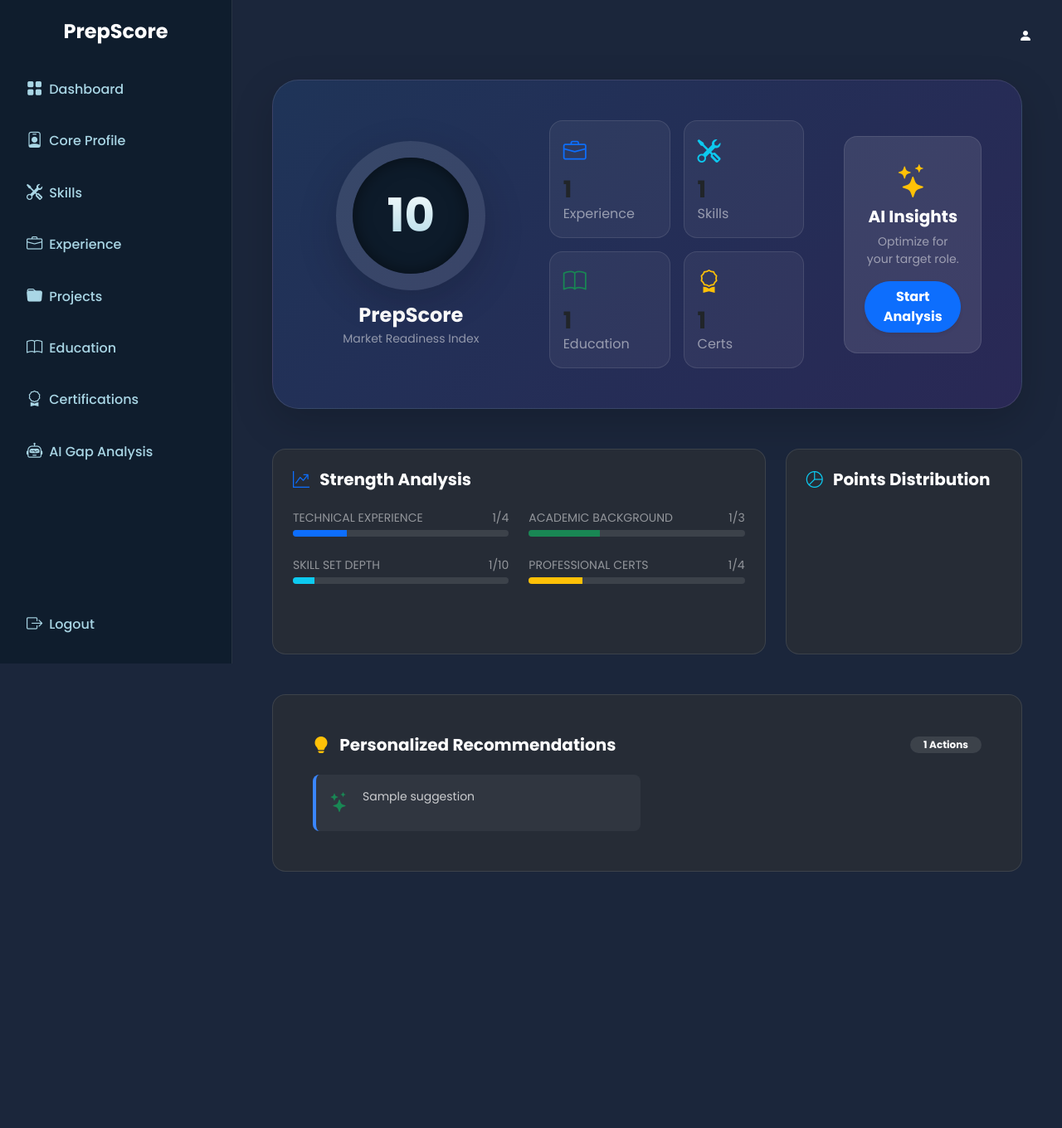
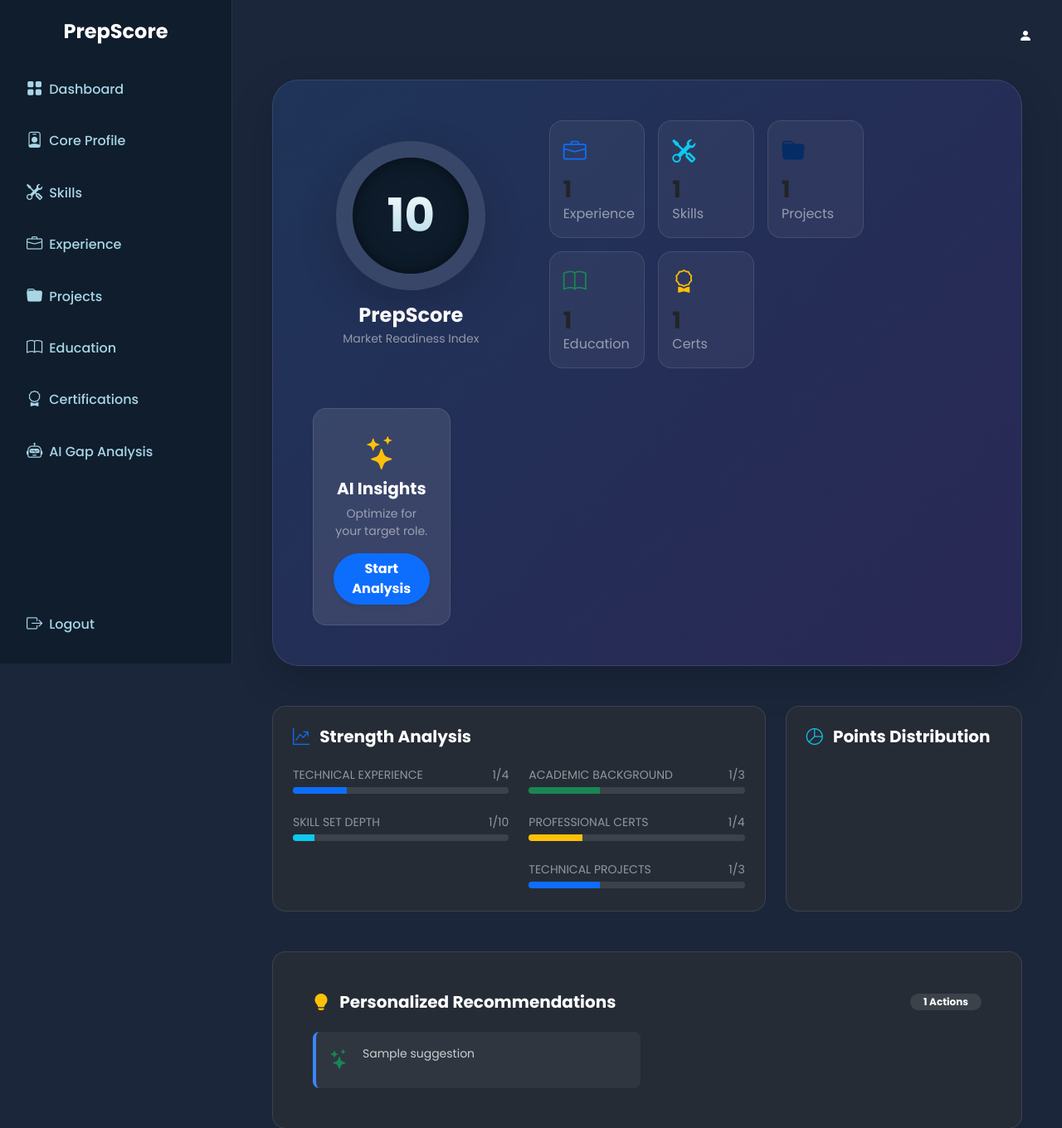
Before and after one commit to minnajoby/PrepScore-MiniProject, a Django app: template profiles/templates/profiles/dashboard.html in a window 1280 px wide. Shown: the top 1360 px of the page at 83% size. Before the commit the page ends 1051 px from the top, so only its background shows below. Run offline with Django 5.2, Linux system fonts and the light colour scheme; the template is opened without the code that fills it: most values are stand-ins (such as "Sample title", 1, 10 or a date in 2020); some libraries are stand-ins or nearby versions.

Commit message:
feat: include projects in dashboard context and distribution chart

```diff
--- a/profiles/scorer.py
+++ b/profiles/scorer.py
@@ -28,6 +28,7 @@ def get_score_contributions(profile):
     contributions["Education"] = profile.num_educations * BASE_POINTS['education']
     contributions["Experience"] = profile.num_experiences * BASE_POINTS['experience']
     contributions["Certifications"] = profile.num_certifications * BASE_POINTS['certification']
+    contributions["Projects"] = profile.num_projects * BASE_POINTS.get('project', 15)
 
     # Balanced skill scoring
     for skill in profile.skill_set.all():
@@ -49,7 +50,8 @@ def calculate_rule_based_score(profile):
         (10 * 5) + # Approx. score for 10 skills
         (2 * BASE_POINTS['education']) +
         (3 * BASE_POINTS['experience']) +
-        (2 * BASE_POINTS['certification'])
+        (2 * BASE_POINTS['certification']) +
+        (3 * BASE_POINTS.get('project', 15))
     )
 
     # Get the user's current raw score
@@ -112,6 +114,7 @@ def get_suggestions(profile, score):
     skill_names = {skill.name.lower() for skill in Skill.objects.filter(profile=profile)}
 
     if num_experiences == 0: suggestions.append({ "priority": 1, "text": "Gaining practical experience through an internship or personal project is the most impactful way to boost your score." })
+    if profile.num_projects == 0: suggestions.append({ "priority": 1.5, "text": "Showcase your practical skills by adding your key technical projects." })
     if profile.num_educations == 0: suggestions.append({ "priority": 3, "text": "Add your academic background to build a more complete profile and boost your score." })
 
     missing_keywords = [k for k in SKILL_SCORES.keys() if k not in skill_names]
--- a/profiles/templates/profiles/_profile_tabs.html
+++ b/profiles/templates/profiles/_profile_tabs.html
@@ -10,6 +10,12 @@
         <a class="nav-link {% if request.resolver_match.url_name == 'manage_experience' %}active{% endif %}"
             href="{% url 'manage_experience' %}">
             <i class="bi bi-briefcase-fill me-1"></i>Experience
+        </a>
+    </li>
+    <li class="nav-item">
+        <a class="nav-link {% if request.resolver_match.url_name == 'manage_projects' %}active{% endif %}"
+            href="{% url 'manage_projects' %}">
+            <i class="bi bi-folder-fill me-1"></i>Projects
         </a>
     </li>
     <li class="nav-item">
--- a/profiles/templates/profiles/dashboard.html
+++ b/profiles/templates/profiles/dashboard.html
@@ -104,30 +104,37 @@
             </div>
 
             <!-- Middle: Quick Stats Grid -->
-            <div class="col-lg-5">
+            <div class="col-lg-6">
                 <div class="row g-3">
-                    <div class="col-6">
+                    <div class="col-md-4 col-6">
                         <div class="stat-pill">
                             <i class="bi bi-briefcase text-primary fs-3 mb-2 d-block"></i>
                             <h3 class="fw-bold mb-0">{{ profile.num_experiences }}</h3>
                             <span class="text-white-50 x-small">Experience</span>
                         </div>
                     </div>
-                    <div class="col-6">
+                    <div class="col-md-4 col-6">
                         <div class="stat-pill">
                             <i class="bi bi-tools text-info fs-3 mb-2 d-block"></i>
                             <h3 class="fw-bold mb-0">{{ profile.num_skills }}</h3>
                             <span class="text-white-50 x-small">Skills</span>
                         </div>
                     </div>
-                    <div class="col-6">
+                    <div class="col-md-4 col-6">
+                        <div class="stat-pill">
+                            <i class="bi bi-folder-fill text-primary-emphasis fs-3 mb-2 d-block"></i>
+                            <h3 class="fw-bold mb-0">{{ profile.num_projects }}</h3>
+                            <span class="text-white-50 x-small">Projects</span>
+                        </div>
+                    </div>
+                    <div class="col-md-4 col-6">
                         <div class="stat-pill">
                             <i class="bi bi-book text-success fs-3 mb-2 d-block"></i>
                             <h3 class="fw-bold mb-0">{{ profile.num_educations }}</h3>
                             <span class="text-white-50 x-small">Education</span>
                         </div>
                     </div>
-                    <div class="col-6">
+                    <div class="col-md-4 col-6">
                         <div class="stat-pill">
                             <i class="bi bi-award text-warning fs-3 mb-2 d-block"></i>
                             <h3 class="fw-bold mb-0">{{ profile.num_certifications }}</h3>
@@ -195,7 +202,7 @@
                                     style="width: {% widthratio profile.num_educations 3 100 %}%"></div>
                             </div>
                         </div>
-                        <div class="mb-0">
+                        <div class="mb-4">
                             <label class="d-flex justify-content-between text-white-50 small mb-1">
                                 <span>PROFESSIONAL CERTS</span>
                                 <span>{{ profile.num_certifications }}/4</span>
@@ -203,6 +210,16 @@
                             <div class="progress rounded-pill">
                                 <div class="progress-bar bg-warning"
                                     style="width: {% widthratio profile.num_certifications 4 100 %}%"></div>
+                            </div>
+                        </div>
+                        <div class="mb-0">
+                            <label class="d-flex justify-content-between text-white-50 small mb-1">
+                                <span>TECHNICAL PROJECTS</span>
+                                <span>{{ profile.num_projects }}/3</span>
+                            </label>
+                            <div class="progress rounded-pill">
+                                <div class="progress-bar bg-primary-emphasis"
+                                    style="width: {% widthratio profile.num_projects 3 100 %}%"></div>
                             </div>
                         </div>
                     </div>
--- a/profiles/views.py
+++ b/profiles/views.py
@@ -87,7 +87,8 @@ def dashboard_view(request):
     context = {
         'profile': profile, 'skills': skills,
         'experiences': experiences, 'certifications': certifications,
-        'educations': Education.objects.filter(profile=profile), # Fetch education
+        'educations': Education.objects.filter(profile=profile),
+        'projects': Project.objects.filter(profile=profile),
         'score': score, 'suggestions': suggestions,
         'score_contributions': score_contributions,
     }
```
